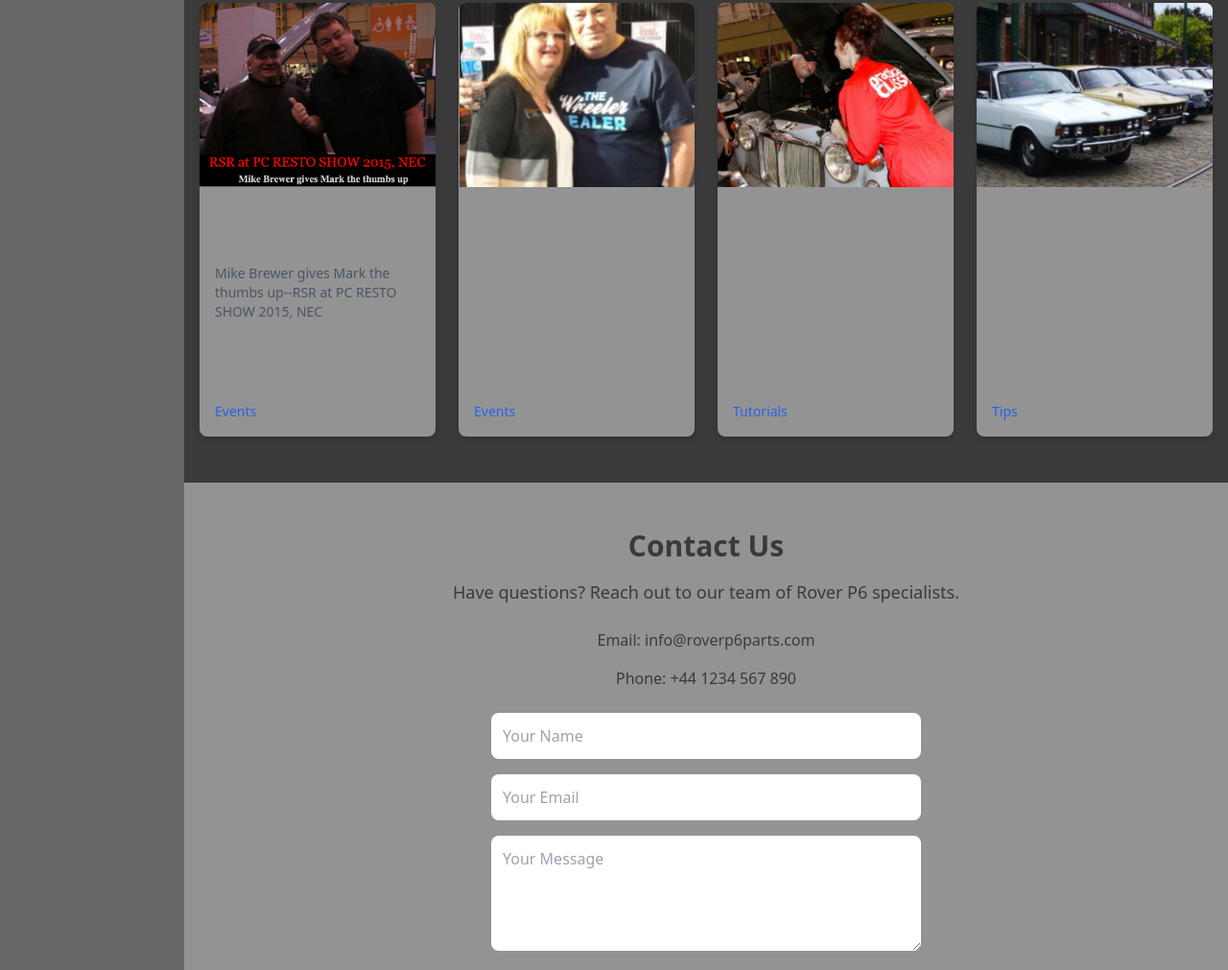
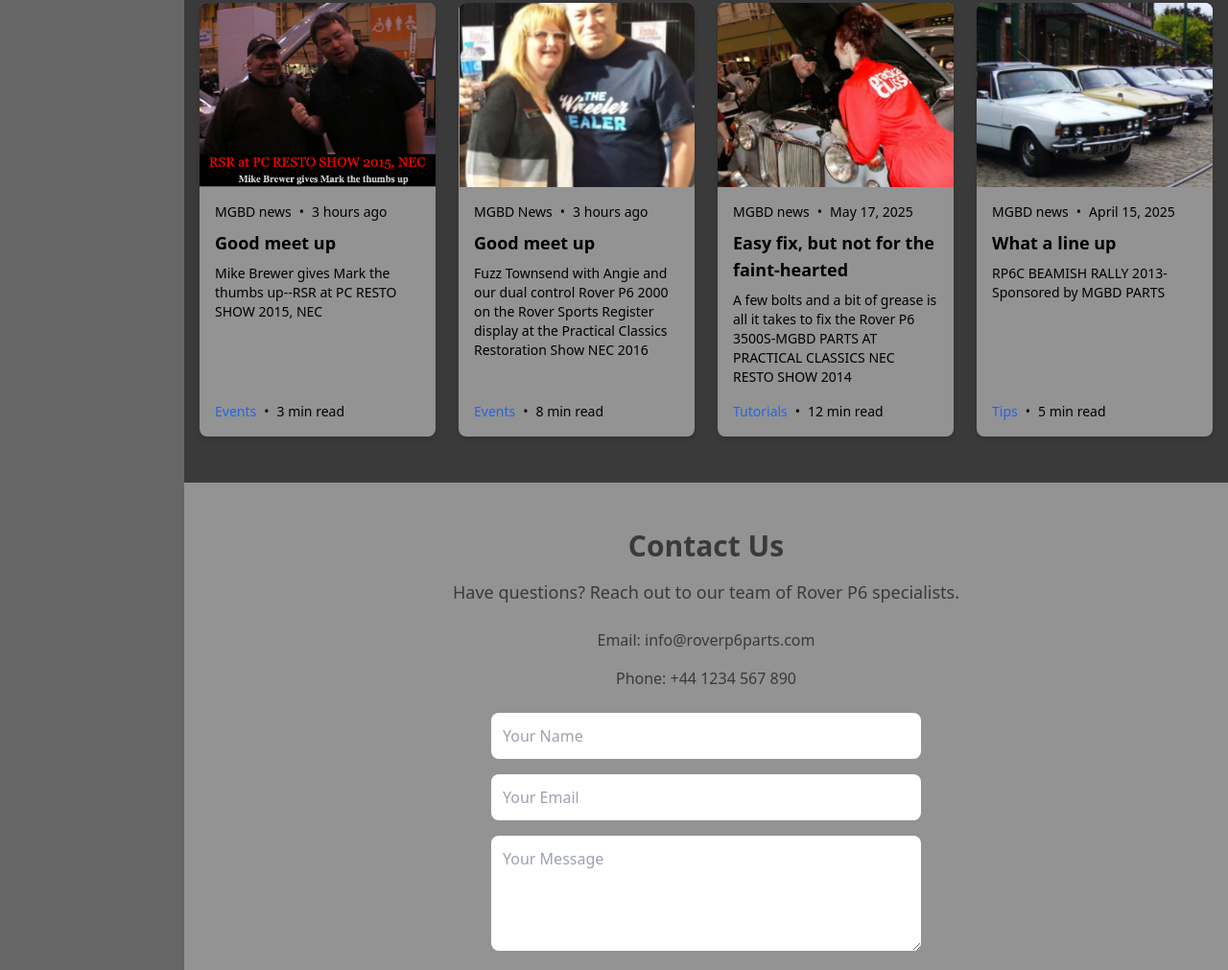
Before and after one commit to megdesigns/roverp6, a plain HTML site: page index.html in a window 1280 px wide. Shown: the part 2274-3285 px from the top of the page at 96% size. Drawn offline with nearby package versions, Linux system fonts and the light colour scheme.

Commit message:
Update index.html

```diff
--- a/index.html
+++ b/index.html
@@ -202,19 +202,19 @@
         <img src="roverphotos/news1.png" alt="image of two people" class="w-full h-48 object-cover">
         <div class="p-4 flex-1 flex flex-col justify-between">
           <div>
-            <div class="flex items-center text-sm text-[#939393] space-x-2">
+            <div class="flex items-center text-sm text-black  space-x-2">
               <span>MGBD news</span>
               <span>•</span>
               <span>3 hours ago</span>
             </div>
-            <h3 class="mt-2 text-lg font-semibold text-[#939393] group-hover:text-blue-600">
+            <h3 class="mt-2 text-lg font-semibold text-black  group-hover:text-blue-600">
              Good meet up
             </h3>
-            <p class="mt-2 text-gray-600 text-sm">
+            <p class="mt-2 text-black  text-sm">
             Mike Brewer gives Mark the thumbs up--RSR at PC RESTO SHOW 2015, NEC
             </p>
           </div>
-          <div class="mt-4 flex items-center text-sm text-[#939393] space-x-2">
+          <div class="mt-4 flex items-center text-sm text-black  space-x-2">
             <span class="text-blue-600">Events</span>
             <span>•</span>
             <span>3 min read</span>
@@ -226,19 +226,19 @@
         <img src="roverphotos/news 2.png" alt="image of two people" class="w-full h-48 object-cover">
         <div class="p-4 flex-1 flex flex-col justify-between">
           <div>
-            <div class="flex items-center text-sm text-[#939393] space-x-2">
+            <div class="flex items-center text-sm text-black space-x-2">
               <span>MGBD News</span>
               <span>•</span>
               <span>3 hours ago</span>
             </div>
-            <h3 class="mt-2 text-lg font-semibold text-[#939393] group-hover:text-blue-600">
+            <h3 class="mt-2 text-lg font-semibold text-black  group-hover:text-blue-600">
              Good meet up
             </h3>
-            <p class="mt-2 text-[#939393] text-sm">
+            <p class="mt-2 text-black  text-sm">
             Fuzz Townsend with Angie and our dual control Rover P6 2000 on the Rover Sports Register display at the Practical Classics Restoration Show NEC 2016
             </p>
           </div>
-          <div class="mt-4 flex items-center text-sm text-[#939393] space-x-2">
+          <div class="mt-4 flex items-center text-sm text-black  space-x-2">
             <span class="text-blue-600">Events</span>
             <span>•</span>
             <span>8 min read</span>
@@ -250,19 +250,19 @@
         <img src="roverphotos/news3.png" alt="two people fixing a car" class="w-full h-48 object-cover">
         <div class="p-4 flex-1 flex flex-col justify-between">
           <div>
-            <div class="flex items-center text-sm text-[#939393] space-x-2">
+            <div class="flex items-center text-sm text-black  space-x-2">
               <span>MGBD news</span>
               <span>•</span>
               <span>May 17, 2025</span>
             </div>
-            <h3 class="mt-2 text-lg font-semibold text-[#939393] group-hover:text-blue-600">
+            <h3 class="mt-2 text-lg font-semibold text-black  group-hover:text-blue-600">
               Easy fix, but not for the faint-hearted
             </h3>
-            <p class="mt-2 text-[#939393] text-sm">
+            <p class="mt-2 text-black  text-sm">
                 A few bolts and a bit of grease is all it takes to fix the Rover P6 3500S-MGBD PARTS AT PRACTICAL CLASSICS NEC RESTO SHOW 2014
             </p>
           </div>
-          <div class="mt-4 flex items-center text-sm text-[#939393] space-x-2">
+          <div class="mt-4 flex items-center text-sm text-black  space-x-2">
             <span class="text-blue-600">Tutorials</span>
             <span>•</span>
             <span>12 min read</span>
@@ -274,19 +274,19 @@
         <img src="roverphotos/news4.png" alt="a car line up" class="w-full h-48 object-cover">
         <div class="p-4 flex-1 flex flex-col justify-between">
           <div>
-            <div class="flex items-center text-sm text-[#939393] space-x-2">
+            <div class="flex items-center text-sm text-black  space-x-2">
               <span>MGBD news</span>
               <span>•</span>
               <span>April 15, 2025</span>
             </div>
-            <h3 class="mt-2 text-lg font-semibold text-[#939393] group-hover:text-blue-600">
+            <h3 class="mt-2 text-lg font-semibold text-black  group-hover:text-blue-600">
              What a line up
             </h3>
-            <p class="mt-2 text-[#939393] text-sm">
+            <p class="mt-2 text-black  text-sm">
               RP6C BEAMISH RALLY 2013- Sponsored by MGBD PARTS
             </p>
           </div>
-          <div class="mt-4 flex items-center text-sm text-[#939393] space-x-2">
+          <div class="mt-4 flex items-center text-sm text-black  space-x-2">
             <span class="text-blue-600">Tips</span>
             <span>•</span>
             <span>5 min read</span>
```
